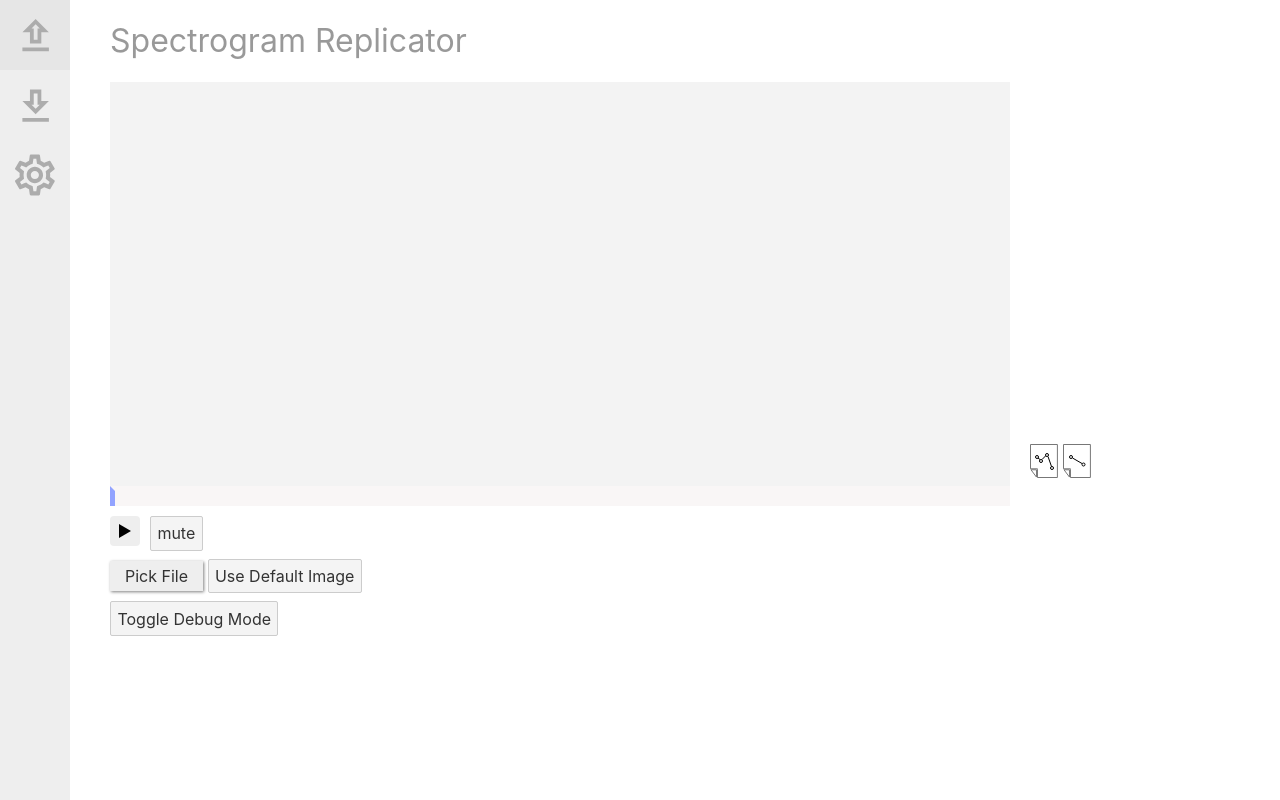
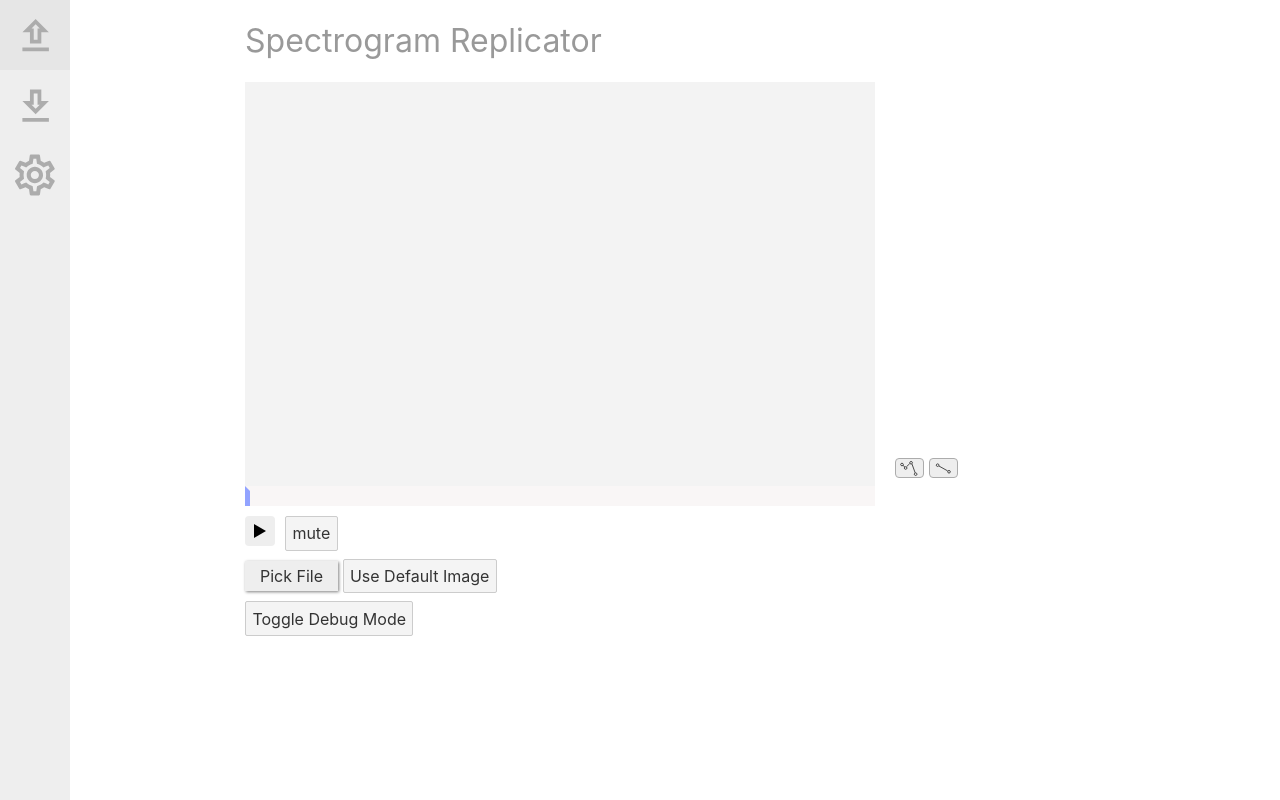
Before and after one commit to EmNudge/Spectrogram-Replicator, a Svelte app: page / in a window 1280 px wide. Built offline with nearby package versions, Linux system fonts and the light colour scheme.

Commit message:
replaced buttons and added max width

```diff
--- a/src/Main.svelte
+++ b/src/Main.svelte
@@ -24,6 +24,8 @@
 <style>
 	main {
 		user-select: none;
+		min-width: 900px;
+		margin: 0 auto;
 	}
   h1 {
     font-weight: 400;
--- a/src/components/lineMenu.svelte
+++ b/src/components/lineMenu.svelte
@@ -67,8 +67,10 @@
   .container {
     max-height: 400px;
     overflow-y: scroll;
-    padding: 10px;
     height: 100%;
+  }
+  .buttons span {
+    cursor: pointer;
   }
 </style>
 
@@ -94,7 +96,11 @@
   </div>
 
   <div class="buttons">
-    <NewLineIcon on:click={addLine} />
-    <NewSegmentIcon on:click={addSegment} />
+    <span>
+      <NewLineIcon on:click={addLine} />
+    </span>
+    <span>
+      <NewSegmentIcon on:click={addSegment} />
+    </span>
   </div>
 </div>
--- a/src/components/svg/NewLine.svelte
+++ b/src/components/svg/NewLine.svelte
@@ -1,12 +1,10 @@
-<svg width="28" height="34" viewBox="0 0 28 34" fill="none" xmlns="http://www.w3.org/2000/svg" on:click>
-  <path d="M15.5 12L12 15.5" stroke="black"/>
-  <path d="M8 14L10 15.5" stroke="black"/>
-  <path d="M18 12.5L21.5 22.5" stroke="black"/>
-
-  <circle cx="11" cy="17" r="1.5" stroke="black"/>
-  <circle cx="7" cy="13" r="1.5" stroke="black"/>
-  <circle cx="22" cy="24" r="1.5" stroke="black"/>
-  <circle cx="17" cy="11" r="1.5" stroke="black"/>
-
-  <path d="M7.42157 33.3518L7.47436 33.2462V33.1282V25.2821V24.7821H6.97436H0.5V0.5H27.3974V33.5H7.34748L7.42157 33.3518ZM6.45305 33.0528L0.999999 25.7821H6.47436V33.0102L6.45305 33.0528Z" stroke="#777777"/>
+<svg width="29" height="20" viewBox="0 0 29 20" fill="none" xmlns="http://www.w3.org/2000/svg" on:click>
+<rect x="0.5" y="0.5" width="28" height="19" rx="3.5" fill="#EEEEEE" stroke="#ACACAC"/>
+<path d="M14.7283 5.63448L11.5449 8.70804" stroke="#343434" stroke-width="0.878161"/>
+<path d="M7.90674 7.39079L9.72579 8.70803" stroke="#343434" stroke-width="0.878161"/>
+<path d="M17.0024 6.07358L20.1858 14.8552" stroke="#343434" stroke-width="0.878161"/>
+<path d="M12.0159 10.0253C12.0159 10.7384 11.4127 11.3425 10.6359 11.3425C9.85916 11.3425 9.25598 10.7384 9.25598 10.0253C9.25598 9.31219 9.85916 8.70805 10.6359 8.70805C11.4127 8.70805 12.0159 9.31219 12.0159 10.0253Z" stroke="#343434" stroke-width="0.878161"/>
+<path d="M8.37773 6.51264C8.37773 7.22574 7.77454 7.82988 6.99776 7.82988C6.22097 7.82988 5.61779 7.22574 5.61779 6.51264C5.61779 5.79954 6.22097 5.1954 6.99776 5.1954C7.77454 5.1954 8.37773 5.79954 8.37773 6.51264Z" stroke="#343434" stroke-width="0.878161"/>
+<path d="M22.0198 16.1724C22.0198 16.8855 21.4166 17.4897 20.6398 17.4897C19.8631 17.4897 19.2599 16.8855 19.2599 16.1724C19.2599 15.4593 19.8631 14.8552 20.6398 14.8552C21.4166 14.8552 22.0198 15.4593 22.0198 16.1724Z" stroke="#343434" stroke-width="0.878161"/>
+<path d="M17.4725 4.75632C17.4725 5.46942 16.8693 6.07356 16.0925 6.07356C15.3157 6.07356 14.7125 5.46942 14.7125 4.75632C14.7125 4.04323 15.3157 3.43908 16.0925 3.43908C16.8693 3.43908 17.4725 4.04323 17.4725 4.75632Z" stroke="#343434" stroke-width="0.878161"/>
 </svg>
--- a/src/components/svg/NewSegment.svelte
+++ b/src/components/svg/NewSegment.svelte
@@ -1,7 +1,6 @@
-<svg width="28" height="34" viewBox="0 0 28 34" fill="none" xmlns="http://www.w3.org/2000/svg" on:click>
-  <path d="M7.42157 33.3518L7.47436 33.2462V33.1282V25.2821V24.7821H6.97436H0.5V0.5H27.3974V33.5H7.34748L7.42157 33.3518ZM6.45305 33.0528L0.999999 25.7821H6.47436V33.0102L6.45305 33.0528Z" stroke="#777777"/>
-  <path d="M9.5 14L19 19.5" stroke="black"/>
-
-  <circle cx="20.5" cy="20.5" r="1.5" stroke="black"/>
-  <circle cx="8" cy="13" r="1.5" stroke="black"/>
+<svg width="29" height="20" viewBox="0 0 29 20" fill="none" xmlns="http://www.w3.org/2000/svg" on:click>
+<rect x="0.5" y="0.5" width="28" height="19" rx="3.5" fill="#EEEEEE" stroke="#ACACAC"/>
+<path d="M9.99951 8.0575L18.64 12.8874" stroke="#343434" stroke-width="0.878161"/>
+<path d="M21.3846 13.7656C21.3846 14.4787 20.7814 15.0828 20.0046 15.0828C19.2278 15.0828 18.6246 14.4787 18.6246 13.7656C18.6246 13.0525 19.2278 12.4483 20.0046 12.4483C20.7814 12.4483 21.3846 13.0525 21.3846 13.7656Z" stroke="#343434" stroke-width="0.878161"/>
+<path d="M10.0154 7.17936C10.0154 7.89245 9.41224 8.4966 8.63545 8.4966C7.85867 8.4966 7.25549 7.89245 7.25549 7.17936C7.25549 6.46626 7.85867 5.86212 8.63545 5.86212C9.41224 5.86212 10.0154 6.46626 10.0154 7.17936Z" stroke="#343434" stroke-width="0.878161"/>
 </svg>
```
